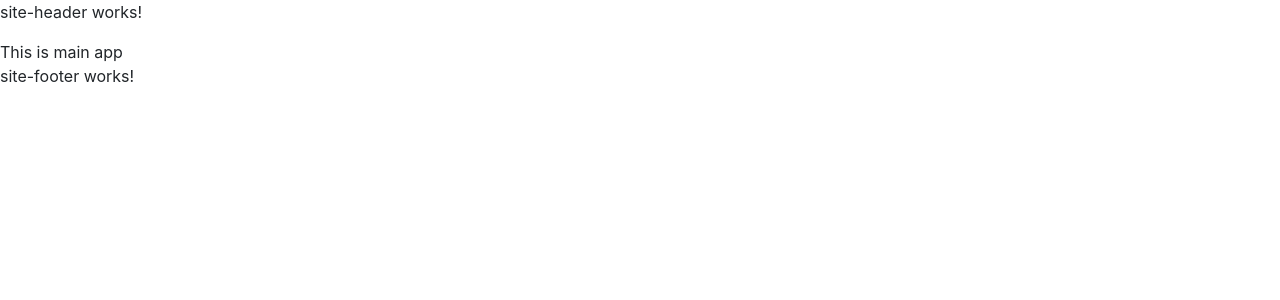
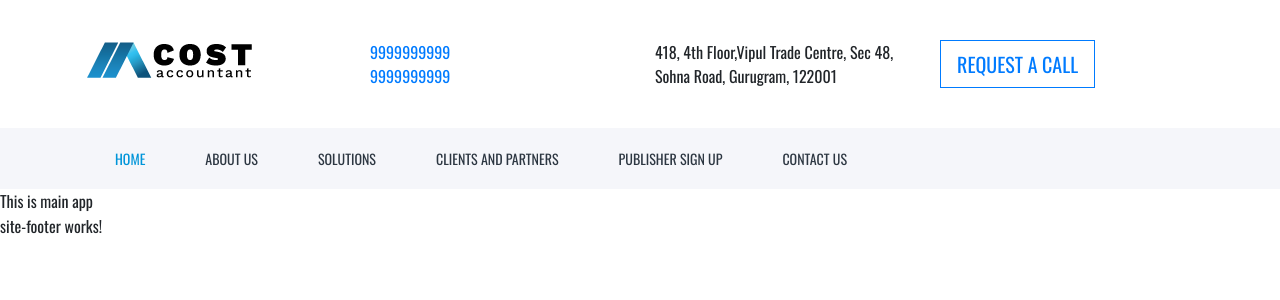
Before and after one commit to mobprodigital/jackmorris-media, an Angular app: page / in a window 1280 px wide. Shown: the top 300 px of the page. Built offline with nearby package versions, Linux system fonts and the light colour scheme.

Commit message:
site header template creatde

```diff
--- a/src/app/components/site-header/site-header.component.html
+++ b/src/app/components/site-header/site-header.component.html
@@ -1,3 +1,47 @@
-<p>
-  site-header works!
-</p>
+<header>
+  <section class="container">
+    <div class="header-upper">
+      <div class="row">
+        <div class="col">
+          <img src="assets/images/logo/logo.png" alt="logo">
+        </div>
+        <div class="col">
+          <a href="tel:999999999">9999999999</a>
+          <br>
+          <a href="tel:999999999">9999999999</a>
+        </div>
+        <div class="col">
+           418, 4th Floor,Vipul Trade Centre, Sec 48, Sohna Road, Gurugram, 122001
+        </div>
+        <div class="col">
+          <button class="btn btn-outline-primary btn-lg">Request a call</button>
+        </div>
+      </div>
+    </div>
+  </section>
+
+  <nav class="main-nav">
+    <div class="container">
+      <ul class="nav">
+        <li class="nav-item">
+          <a class="nav-link active" href="#">Home</a>
+        </li>
+        <li class="nav-item">
+          <a class="nav-link" href="#">About Us</a>
+        </li>
+        <li class="nav-item">
+          <a class="nav-link" href="#">Solutions</a>
+        </li>
+        <li class="nav-item">
+          <a class="nav-link" href="#">Clients and Partners</a>
+        </li>
+        <li class="nav-item">
+          <a class="nav-link" href="#">Publisher Sign Up</a>
+        </li>
+        <li class="nav-item">
+          <a class="nav-link" href="#">Contact us</a>
+        </li>
+      </ul>
+    </div>
+  </nav>
+</header>
--- a/src/index.html
+++ b/src/index.html
@@ -6,6 +6,7 @@
   <base href="/">
 
   <meta name="viewport" content="width=device-width, initial-scale=1">
+  <link href="https://fonts.googleapis.com/css?family=Oswald:200,300,400,500,600,700" rel="stylesheet">
   <link rel="icon" type="image/x-icon" href="favicon.ico">
 </head>
 <body>
--- a/src/styles.css
+++ b/src/styles.css
@@ -5,3 +5,27 @@ body {
   margin: 0;
   padding: 0;
 }
+
+* {
+  font-family: 'Oswald', "Segoe UI", sans-serif;
+}
+
+nav.main-nav {
+  background-color: #f5f6fa;
+}
+
+.header-upper {
+  padding: 40px 0px;
+}
+
+a.nav-link {
+  font-weight: 400;
+  font-size: 14px;
+  text-transform: uppercase;
+  padding: 20px 30px;
+  color: #2d3742;
+}
+
+a.nav-link.active {
+    color: #0095D9;
+}
```
Also changed, not shown: src/assets/images/logo/logo.png (added), src/assets/lib/bootstrap-4.1.1/dist/css/bootstrap.css.
